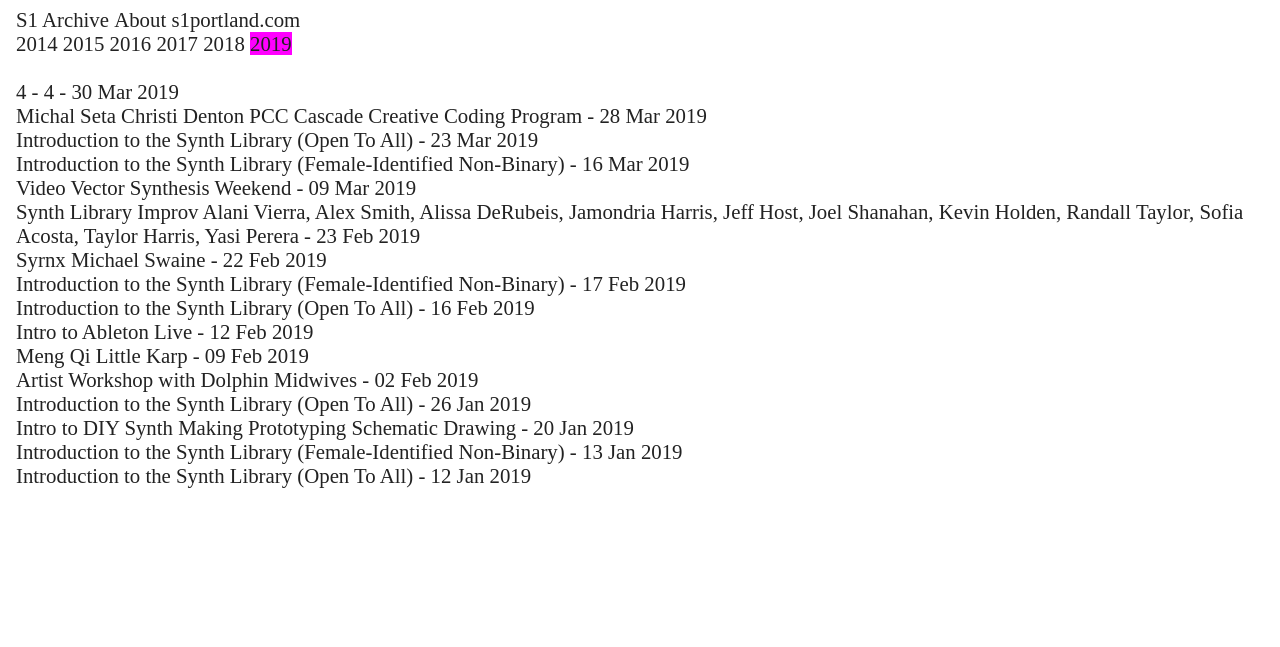
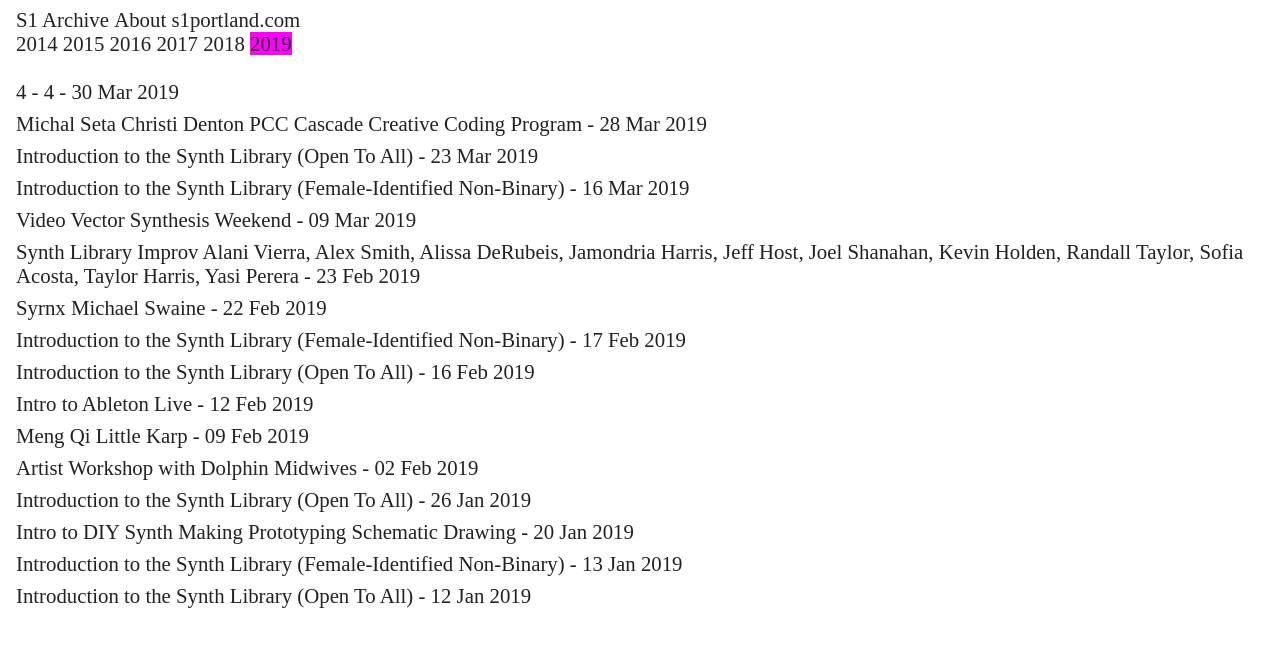
Before and after one commit to taxihelms0/s1-arch, a Jekyll site: the page built from _years/2019.md, in a window 1280 px wide. Shown: the top 647 px of the page. Built offline with Jekyll 4.4.1, drawn with Linux system fonts in a browser that asks for light colours.

Commit message:
added a lil margin beneat li and ul for content

```diff
--- a/_sass/main.scss
+++ b/_sass/main.scss
@@ -98,10 +98,12 @@ div.post-heading li, p, h3{
 
 .post-content li {
   display:block;
+  margin-bottom:8px;
 }
 
 .post-content ul {
     padding-inline-start:0.5rem;
+    margin-bottom:8px;
 }
 
 .post-footer {
```
